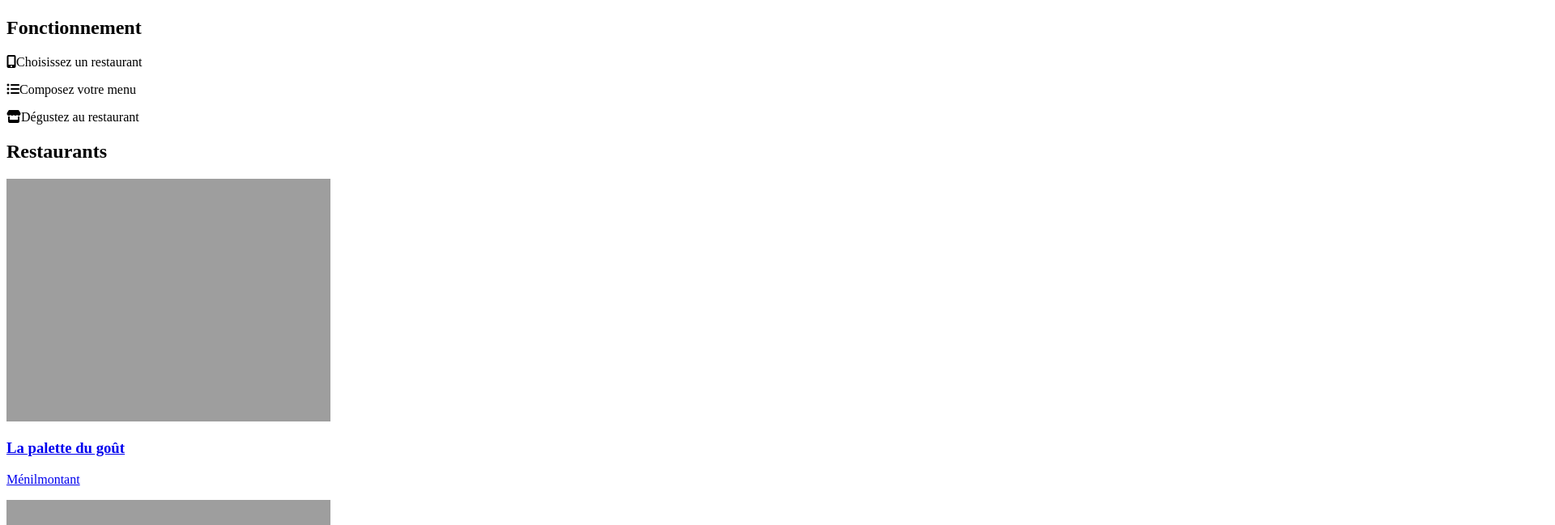
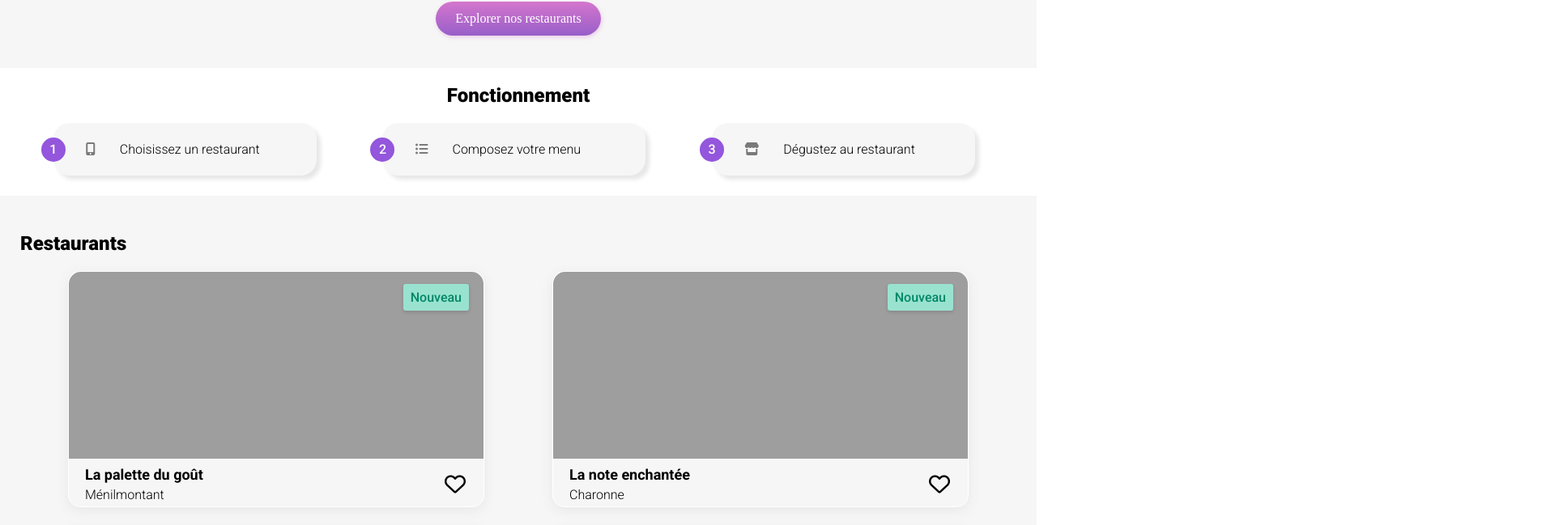
Before and after one commit to Psykostyx/P04_Meunier_Kevin_repository_1204223, a website: page index.html in a window 1280 px wide. Shown: the part 333-982 px from the top of the page at 81% size, 1920 px wide, since content can reach past the window. Drawn offline with Linux system fonts and the light colour scheme; the site is published under a folder, as on GitHub Pages, so addresses that start at the root find nothing; a web font is replaced by a local one.

Commit message:
Update index.html

```diff
--- a/index.html
+++ b/index.html
@@ -8,7 +8,7 @@
     <link rel="preconnect" href="https://fonts.googleapis.com">
     <link rel="preconnect" href="https://fonts.gstatic.com" crossorigin>
     <link href="https://fonts.googleapis.com/css2?family=Shrikhand&display=swap" rel="stylesheet">
-    <link rel="stylesheet" href="/P04_Meunier_Kevin_repository_1204223/public/css/style.css">
+    <link rel="stylesheet" href="./public/css/style.css">
 	<title>Oh my food</title>
 </head>
 <body>
```
